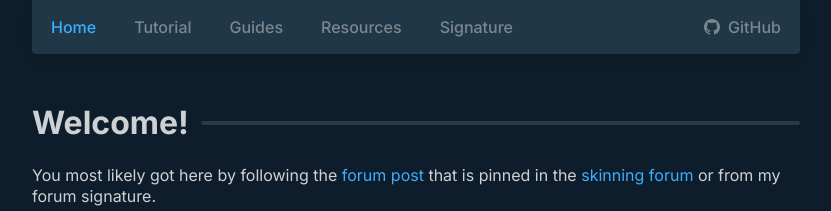
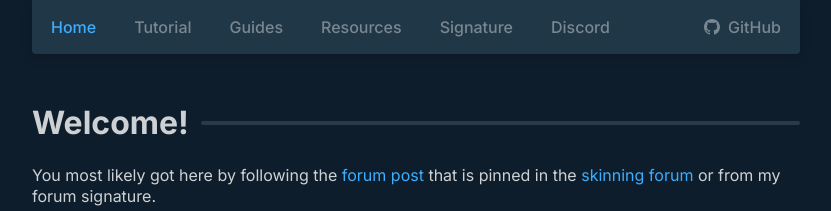
Before and after one commit to RockRoller01/skinninginfo, a Jekyll site: the page built from index.md, in a window 1280 px wide. Shown: the top 211 px of the page, without its empty margins (224-1055 px from the left). Built offline with Jekyll 4.4.1, drawn with Linux system fonts in a browser that asks for light colours.

Commit message:
add discord and prettierrc

```diff
--- a/_layouts/master.html
+++ b/_layouts/master.html
@@ -38,6 +38,7 @@
       <a href="{{site.baseurl}}/guides/">Guides</a>
       <a href="{{site.baseurl}}/resources/">Resources</a>
       <a href="{{site.baseurl}}/signature/">Signature</a>
+      <a href="https://discord.skinship.xyz/" target="_blank" rel="noopener">Discord</a>
       <a style="float:right" href=https://github.com/RockRoller01/skinninginfo><svg class="icon" width="32" height="32"
           viewBox="0 0 32 32">
           <path fill-rule="evenodd" clip-rule="evenodd"
```
Also changed, not shown: 1 other file.
